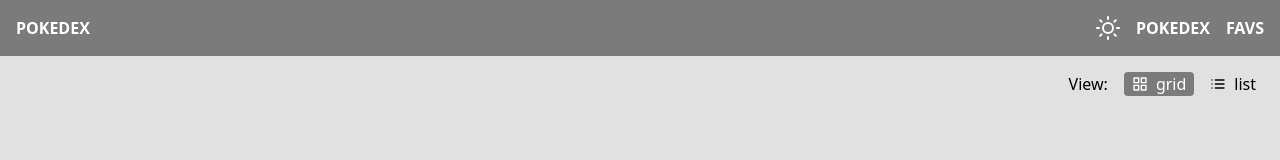
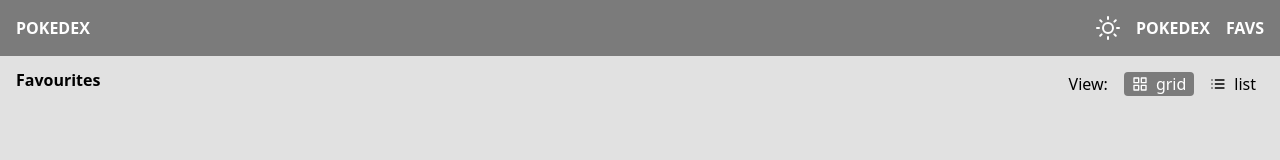
Before and after one commit to TLLRSK/pokedex-challenge, a Vue app: page /favs in a window 1280 px wide. Shown: the top 160 px of the page. Built offline with nearby package versions, Linux system fonts and the light colour scheme; no server answers.

Commit message:
add: Fav view page title

```diff
--- a/src/views/Favs.vue
+++ b/src/views/Favs.vue
@@ -2,6 +2,8 @@
   <main class="flex flex-col min-h-[calc(100dvh)] bg-gray-light">
 
     <view-toggler />
+
+    <h2 class="text-m font-semibold text-secondary absolute top-[56px] m:top-[68px] left-3">Favourites</h2>
 
     <section class="flex-1 flex items-end xl:justify-center xl:px-6 xl:gap-3 pb-3">
 
```
